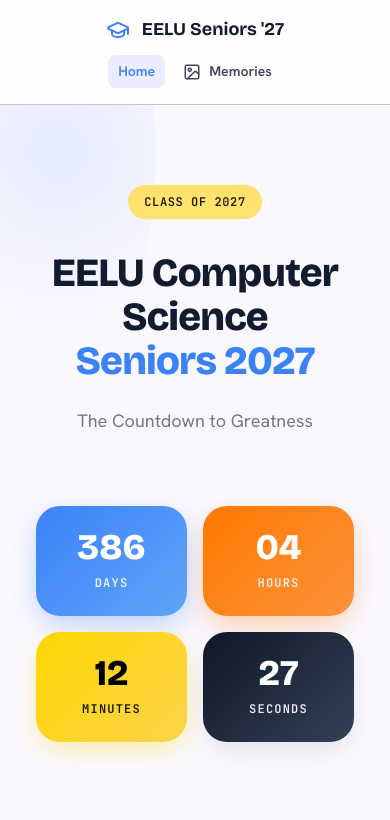
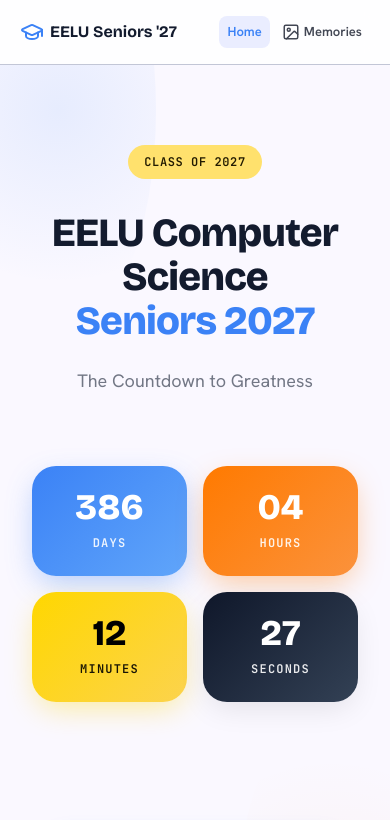
Before and after one commit to MostafaAlshennawy1/eelu-seniors-2027, a React (Vite) app: page /#/ in a window 390 px wide. Shown: the top 820 px of the page. Built offline with nearby package versions, Linux system fonts and the light colour scheme.

Commit message:
Refine mobile header row and make countdown purely flex wrap

```diff
--- a/src/components/Countdown.css
+++ b/src/components/Countdown.css
@@ -7,8 +7,9 @@
 }
 
 .countdown-grid {
-  display: grid;
-  grid-template-columns: repeat(4, 1fr);
+  display: flex;
+  flex-wrap: wrap;
+  justify-content: center;
   gap: 24px;
   width: 100%;
   max-width: 800px;
@@ -16,13 +17,14 @@
 
 @media (max-width: 768px) {
   .countdown-grid {
-    grid-template-columns: repeat(2, 1fr);
     gap: 16px;
-    padding: 0 16px;
+    padding: 0 12px;
   }
 }
 
 .countdown-box {
+  flex: 1 1 140px;
+  max-width: 250px;
   display: flex;
   flex-direction: column;
   align-items: center;
--- a/src/components/TopNavigation.css
+++ b/src/components/TopNavigation.css
@@ -57,22 +57,40 @@
 
 @media (max-width: 600px) {
   .nav-content {
-    flex-direction: column;
-    gap: 12px;
+    flex-direction: row;
+    gap: 8px;
+    justify-content: space-between;
+  }
+
+  .brand {
+    gap: 6px;
   }
 
   .brand-text {
-    font-size: 18px;
+    font-size: 16px;
   }
 
   .nav-links {
-    gap: 8px;
-    width: 100%;
-    justify-content: center;
+    gap: 4px;
+    width: auto;
+    justify-content: flex-end;
   }
 
   .nav-link {
-    font-size: 14px;
-    padding: 6px 10px;
+    font-size: 13px;
+    padding: 6px 8px;
+    gap: 4px;
   }
 }
+
+@media (max-width: 380px) {
+  .brand-text {
+    font-size: 14px;
+    max-width: 100px;
+    white-space: normal;
+  }
+  .nav-link {
+    font-size: 12px;
+    padding: 4px;
+  }
+}
```
